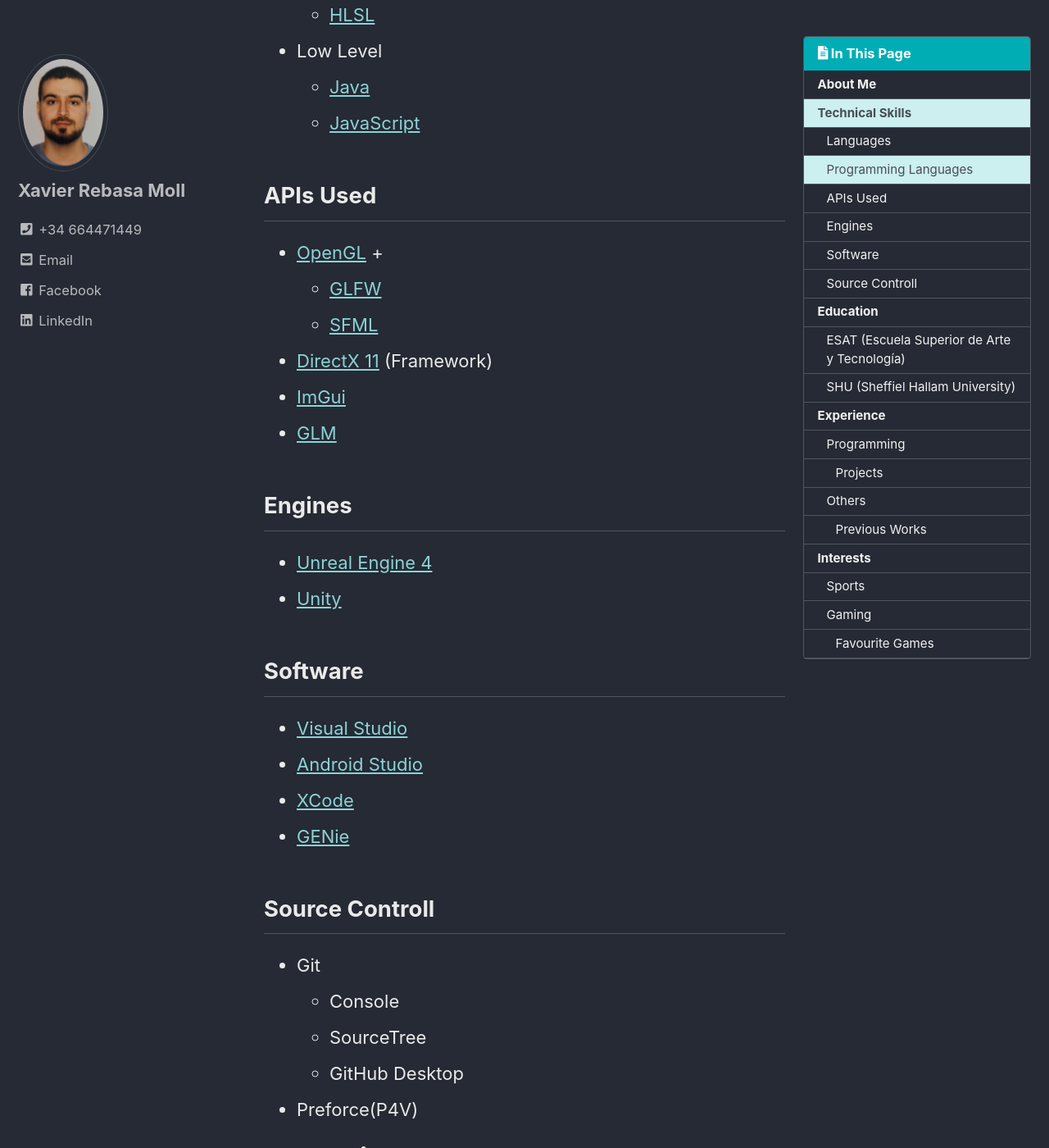
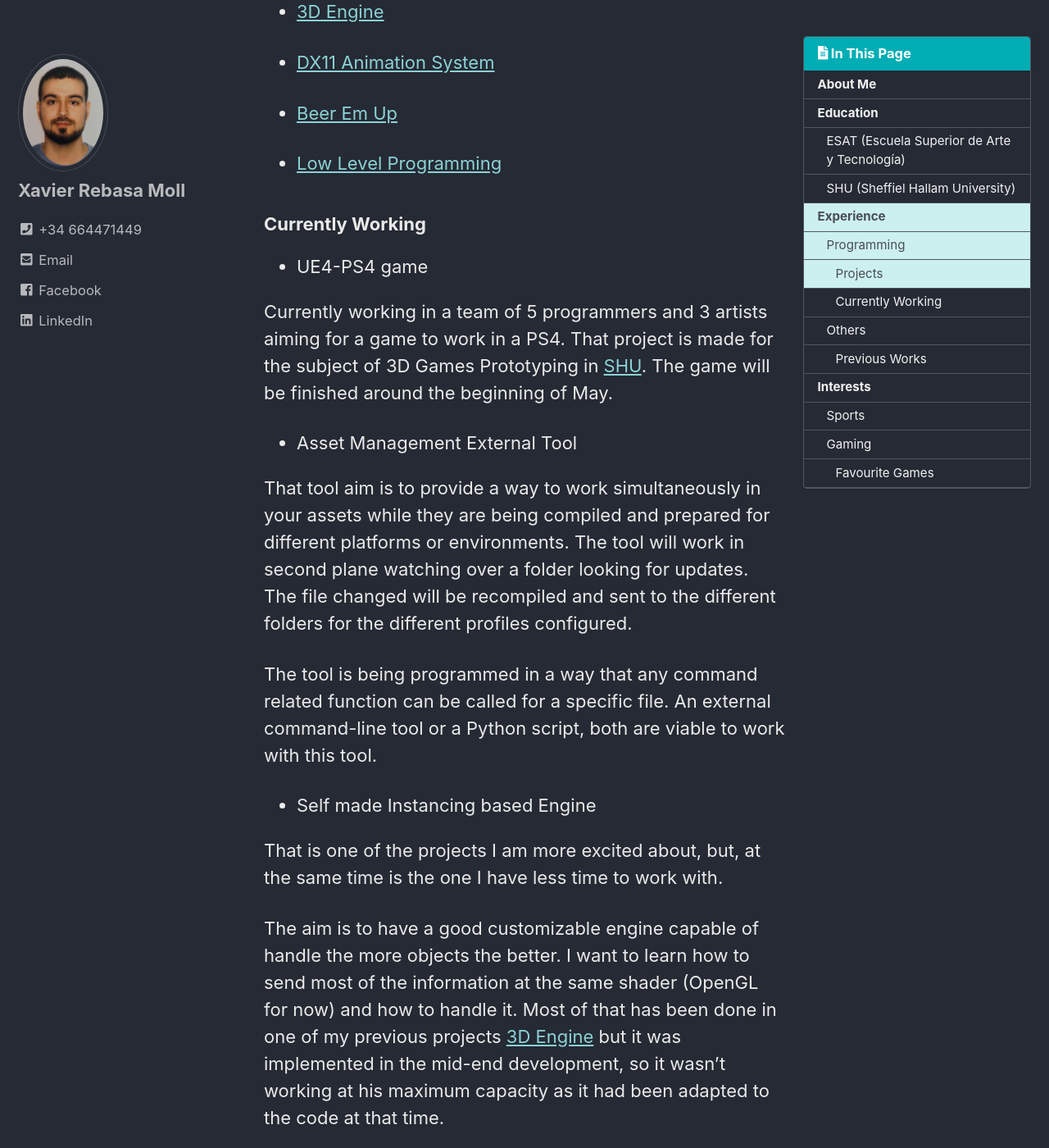
Before and after one commit to rebasamo/rebasamo.github.io, a Jekyll site: the page built from _pages/aboutme.md, in a window 1280 px wide and 1400 px high, scrolled down 1567 px. Shown: the whole window at 82% size. Built offline with Jekyll 4.4.1, drawn with Linux system fonts in a browser that asks for light colours; cached includes are drawn as plain includes; our own code applies the rules of GitHub Pages for plain Markdown files; some of the changed text lies outside the part shown.

Commit message:
CV-AbutMe separated

```diff
--- a/_config.yml
+++ b/_config.yml
@@ -21,7 +21,7 @@
   #Write an awesome description for your new site here. You can edit this
   #line in _config.yml. It will appear in your document head meta (for
   #Google search results) and in your feed.xml site description.
-  ESAT Student, Sheffield Hallam University, Programmer, C++, C, Python
+  ESAT Student, Sheffield Hallam University, Programmer, C++, C
 
 baseurl: "" # the subpath of your site, e.g. /blog
 url: "https://github.io.rebasamo" # the base hostname & protocol for your site, e.g. http://example.com
--- a/_data/navigation.yml
+++ b/_data/navigation.yml
@@ -2,6 +2,8 @@
 main:
   - title: "About Me"
     url: /aboutme/
+  - title: "CV"
+    url: /cv/
   - title: "Portfolio"
     url: /portfolio/
   - title: "Previous Works"
--- a/_pages/aboutme.md
+++ b/_pages/aboutme.md
@@ -14,7 +14,7 @@
 
 
 # About Me
-<font style="opacity: 0.5" size= "3">
+<font style="opacity: 0.7" size= "3">
 Young programmer on the way of refining my programming abilities as well as forging new ones on the way. Very interested in the procedural code as well as instancing. Something between Minecraft and Cube World would be the environment I would like to reproduce in a hand made engine as I am learning. Generate a procedural terrain, handle the information of the world, discard the unnecessary information and render all with the best performance possible are some of the main features I want to learn.
 
 <br>
@@ -27,57 +27,6 @@
 I easily immerse myself in a piece of code until it results in what I'm looking for, which is one of my strengths.
 </font>
 <br>
-# Technical Skills
-
-## Languages
-
-| Language | Level|
-|-------|--------|
-| Catalan | Native |
-| Spanish | Native |
-| English | First Certificate Cambridge - B2 |
-|  | IELTS 7.5 Band Score - CEFR: C1 |
-
-## Programming Languages
-- High Level
-  - [C / C++](http://www.cplusplus.com/)
-  - [C#](https://docs.microsoft.com/en-us/dotnet/csharp/programming-guide/)
-  - [GLSL](https://www.khronos.org/opengl/wiki/Core_Language_(GLSL))
-- Medium Level
-  - [ARM-ASM](#!)
-  - [Python](https://www.python.org/)
-  - [Swift](https://developer.apple.com/swift/)
-  - [Lua](https://www.lua.org/)
-  - [HLSL](https://docs.microsoft.com/en-us/windows/desktop/direct3dhlsl/dx-graphics-hlsl)
-- Low Level
-  - [Java](https://www.java.com/en/)
-  - [JavaScript](https://www.javascript.com/)
-
-## APIs Used
-
-- [OpenGL](https://www.opengl.org/) +
-	- [GLFW](https://www.glfw.org/)
-	- [SFML](https://www.sfml-dev.org)
-- [DirectX 11](#!) (Framework)
-- [ImGui](https://github.com/ocornut/imgui)
-- [GLM](https://glm.g-truc.net/0.9.9/index.html)
-
-## Engines
-- [Unreal Engine 4](https://www.unrealengine.com/en-US/what-is-unreal-engine-4)
-- [Unity](https://unity3d.com/)
-
-## Software
-- [Visual Studio](https://visualstudio.microsoft.com/)
-- [Android Studio](#!)
-- [XCode](#!)
-- [GENie](https://github.com/bkaradzic/GENie)
-
-## Source Controll
-- Git
-  - Console
-  - SourceTree
-  - GitHub Desktop
-- Preforce(P4V)
 
 # Education
 
@@ -101,6 +50,24 @@
   {% for post in site.portfolio %}
   - [{{post.title}}]({{post.url}})
   {% endfor %}
+
+### Currently Working
+
+ - UE4-PS4 game
+
+Currently working in a team of 5 programmers and 3 artists aiming for a game to work in a PS4. That project is made for the subject of 3D Games Prototyping in [SHU](https://www.shu.ac.uk/). The game will be finished around the beginning of May.
+
+- Asset Management External Tool
+
+That tool aim is to provide a way to work simultaneously in your assets while they are being compiled and prepared for different platforms or environments. The tool will work in second plane watching over a folder looking for updates. The file changed will be recompiled and sent to the different folders for the different profiles configured.
+
+The tool is being programmed in a way that any command related function can be called for a specific file. An external command-line tool or a Python script, both are viable to work with this tool.
+
+- Self made Instancing based Engine
+
+That is one of the projects I am more excited about, but, at the same time is the one I have less time to work with.
+
+The aim is to have a good customizable engine capable of handle the more objects the better. I want to learn how to send most of the information at the same shader (OpenGL for now) and how to handle it. Most of that has been done in one of my previous projects [3D Engine](/portfolio/2019-02-08-3DEngine/) but it was implemented in the mid-end development, so it wasn't working at his maximum capacity as it had been adapted to the code at that time.
 
 ## Others
 
```
Also changed, not shown: _pages/cv.md (added, +102 -0 lines).
